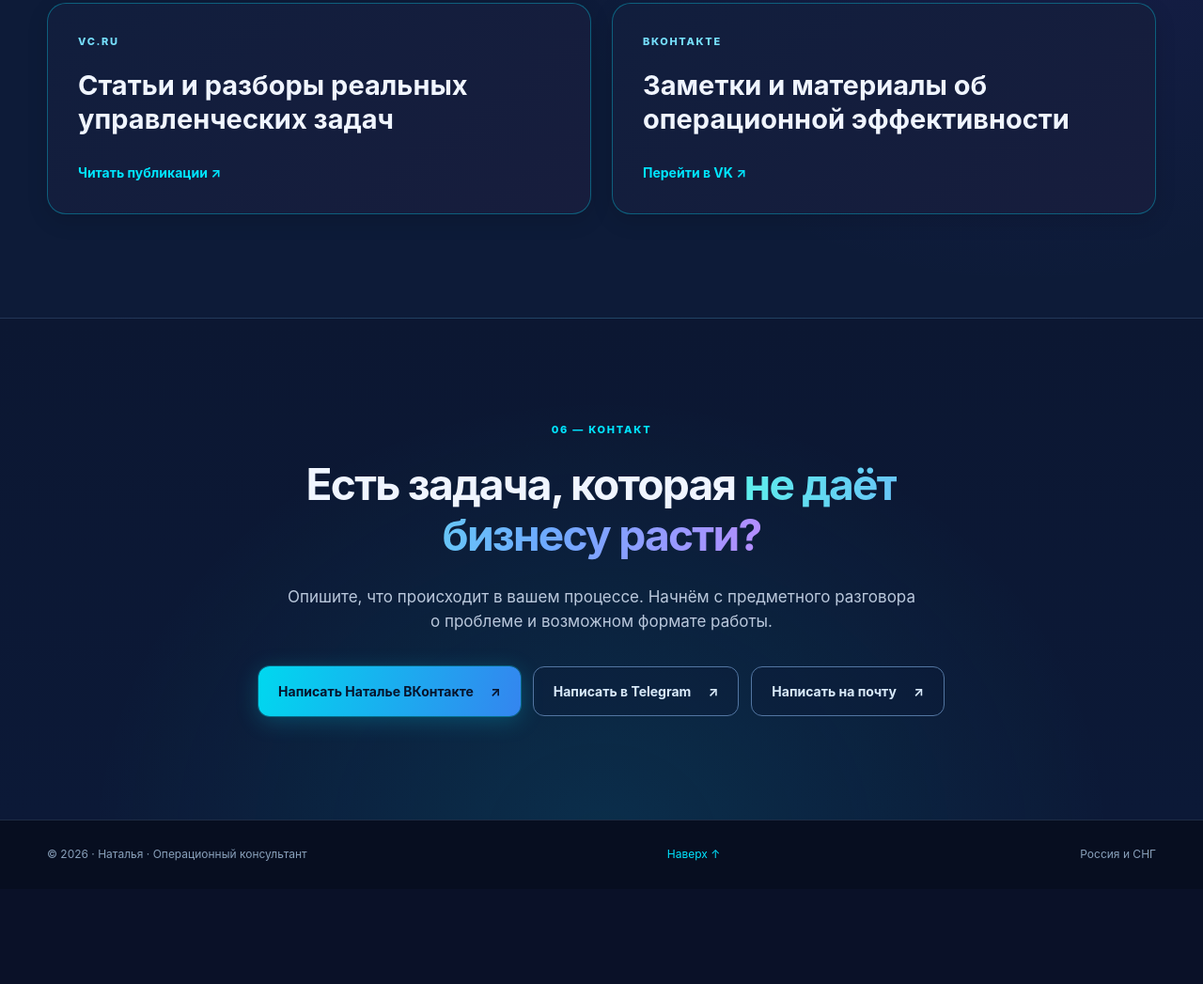
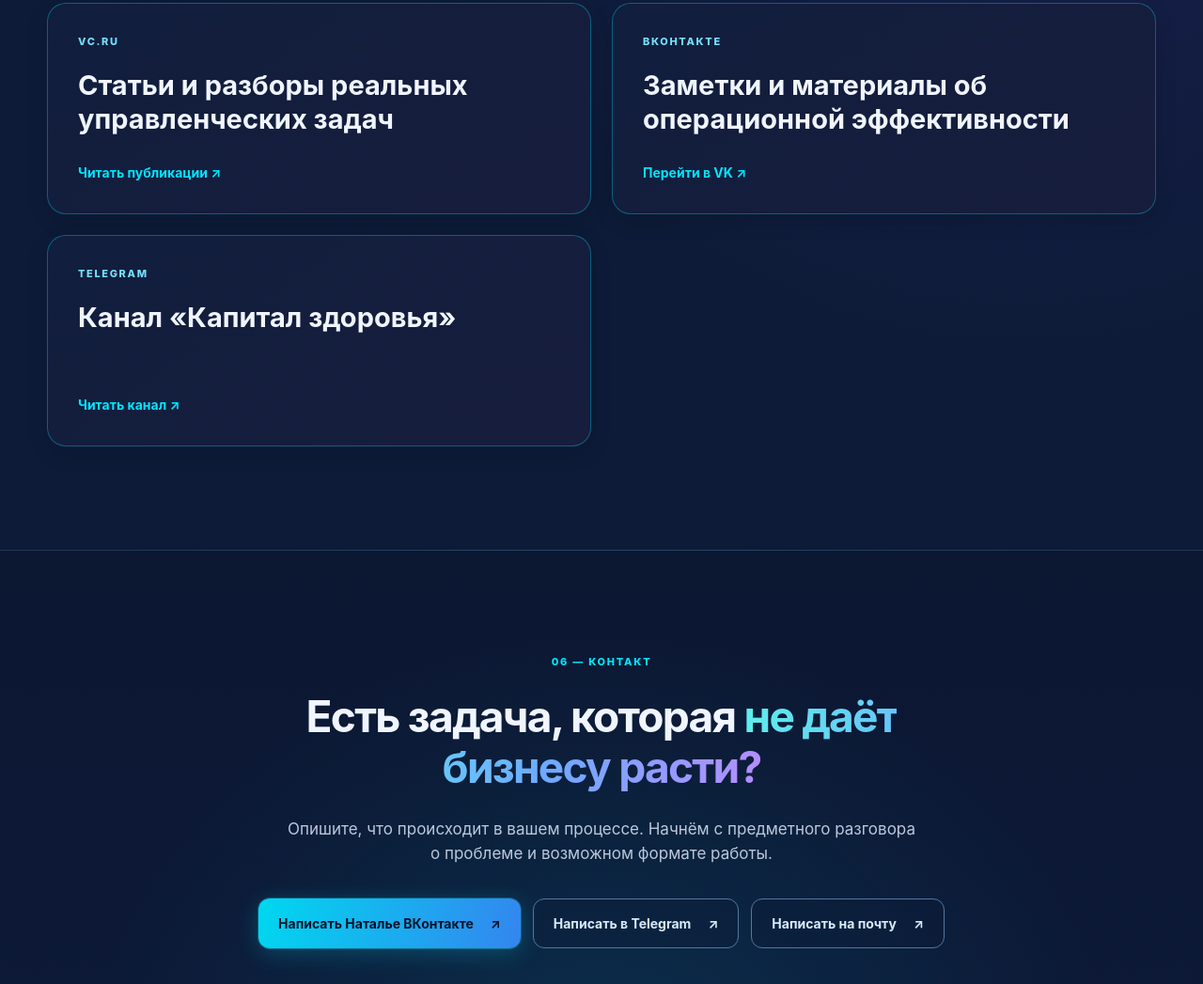
Before and after one commit to n13089436-cyber/vizitka, a plain HTML site: page index.html in a window 1280 px wide. Shown: the part 3900-4947 px from the top of the page at 94% size. Before the commit the page ends 4846 px from the top, so only its background shows below. Drawn offline with Linux system fonts and the light colour scheme.

Commit message:
Add Telegram channel to publications

```diff
--- a/index.html
+++ b/index.html
@@ -135,6 +135,9 @@
           <a class="publication-card" href="https://vk.com/id791965826" target="_blank" rel="noopener noreferrer" aria-label="Открыть мой профиль ВКонтакте в новой вкладке">
             <span class="publication-platform">ВКОНТАКТЕ</span><h3>Заметки и материалы об операционной эффективности</h3><span class="publication-action">Перейти в VK <span aria-hidden="true">↗</span></span>
           </a>
+          <a class="publication-card" href="https://t.me/capital_zdorovie" target="_blank" rel="noopener noreferrer" aria-label="Открыть Telegram-канал Капитал здоровья в новой вкладке">
+            <span class="publication-platform">TELEGRAM</span><h3>Канал «Капитал здоровья»</h3><span class="publication-action">Читать канал <span aria-hidden="true">↗</span></span>
+          </a>
         </div>
       </div>
     </section>
```
